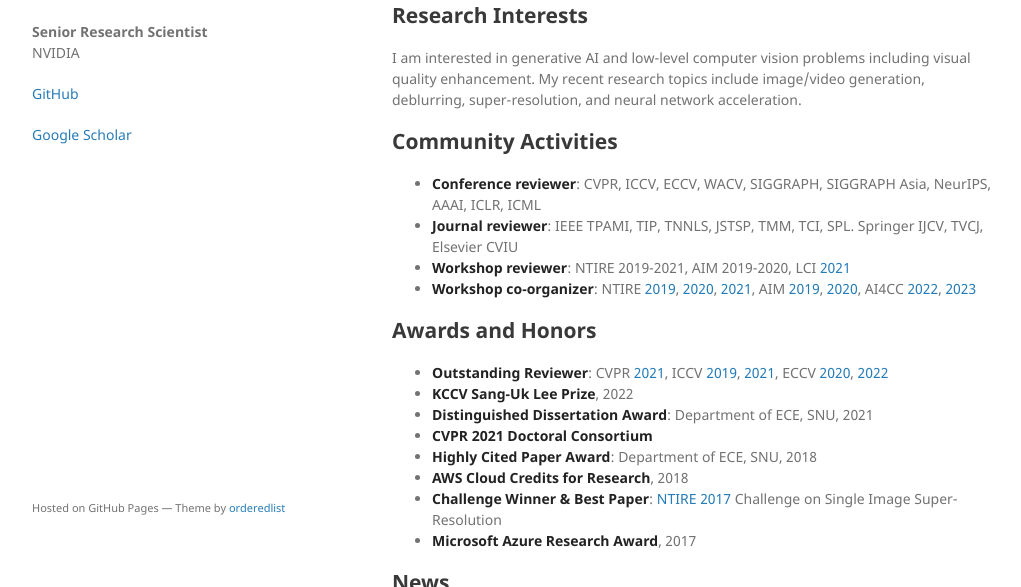
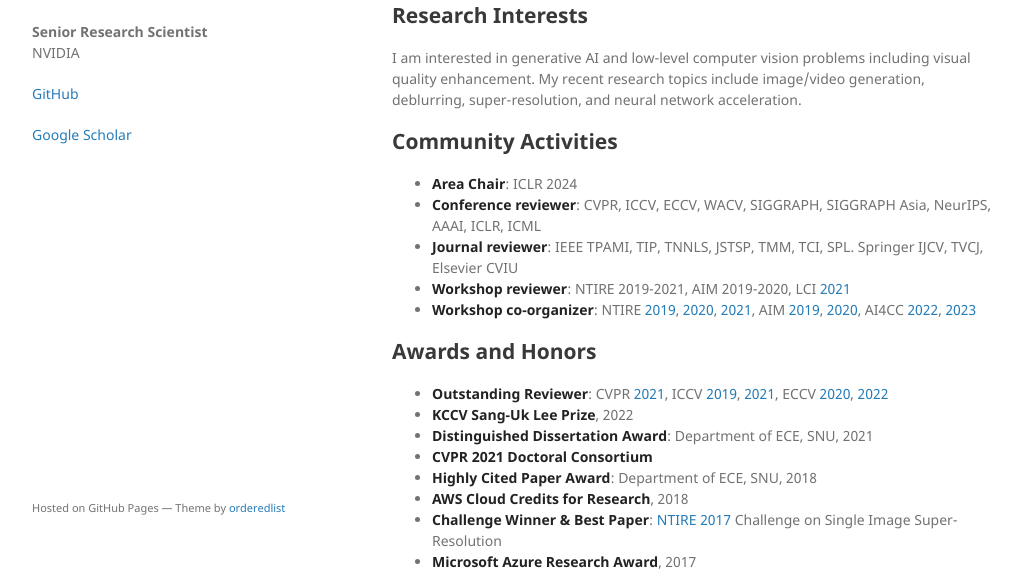
Before and after one commit to SeungjunNah/seungjunnah.github.io, a Jekyll site: the page built from index.md, in a window 1280 px wide and 900 px high, cut to the strip 313-900 px from the top of the window. Shown: the whole strip, without its empty margins (128-1149 px from the left). Built offline with Jekyll 4.4.1, drawn with Linux system fonts in a browser that asks for light colours.

Commit message:
AC role update

```diff
--- a/index.md
+++ b/index.md
@@ -22,6 +22,7 @@
 
 ## Community Activities
 
+* **Area Chair**: ICLR 2024
 * **Conference reviewer**: CVPR, ICCV, ECCV, WACV, SIGGRAPH, SIGGRAPH Asia, NeurIPS, AAAI, ICLR, ICML
 * **Journal reviewer**: IEEE TPAMI, TIP, TNNLS, JSTSP, TMM, TCI, SPL. Springer IJCV, TVCJ, Elsevier CVIU
 * **Workshop reviewer**: NTIRE 2019-2021, AIM 2019-2020, LCI [2021](https://sites.google.com/view/lci-iccv2021)
```
